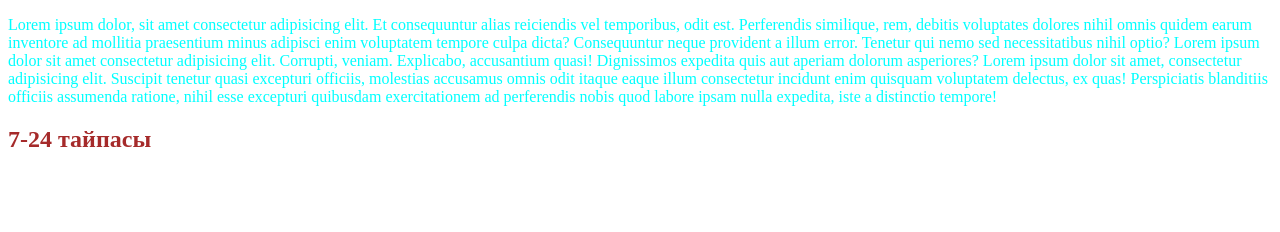
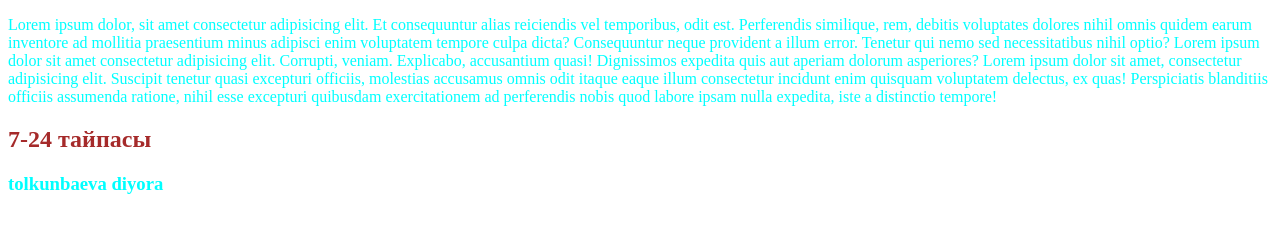
Before and after one commit to diyora724/mykg, a plain HTML site: page index.html in a window 1280 px wide. Drawn offline with Linux system fonts and the light colour scheme.

Commit message:
h3 менен h3 ко стиль коштум

```diff
--- a/index.html
+++ b/index.html
@@ -9,5 +9,6 @@
 <body>
     <P>Lorem ipsum dolor, sit amet consectetur adipisicing elit. Et consequuntur alias reiciendis vel temporibus, odit est. Perferendis similique, rem, debitis voluptates dolores nihil omnis quidem earum inventore ad mollitia praesentium minus adipisci enim voluptatem tempore culpa dicta? Consequuntur neque provident a illum error. Tenetur qui nemo sed necessitatibus nihil optio? Lorem ipsum dolor sit amet consectetur adipisicing elit. Corrupti, veniam. Explicabo, accusantium quasi! Dignissimos expedita quis aut aperiam dolorum asperiores? Lorem ipsum dolor sit amet, consectetur adipisicing elit. Suscipit tenetur quasi excepturi officiis, molestias accusamus omnis odit itaque eaque illum consectetur incidunt enim quisquam voluptatem delectus, ex quas! Perspiciatis blanditiis officiis assumenda ratione, nihil esse excepturi quibusdam exercitationem ad perferendis nobis quod labore ipsam nulla expedita, iste a distinctio tempore!</P>
     <h2>7-24 тайпасы</h2>
+    <h3>tolkunbaeva diyora</h3>
 </body>
 </html>
--- a/stiyle.css
+++ b/stiyle.css
@@ -3,3 +3,6 @@ p{color: aqua;
 h2{
     color: brown;
 }
+h3{
+    color: aqua;
+}
```
